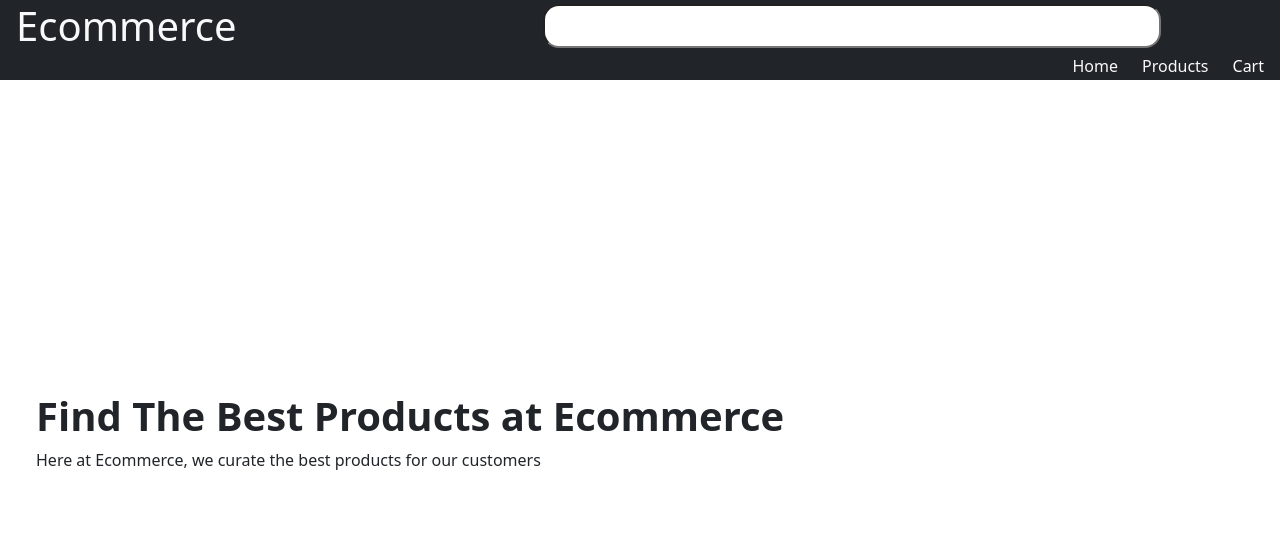
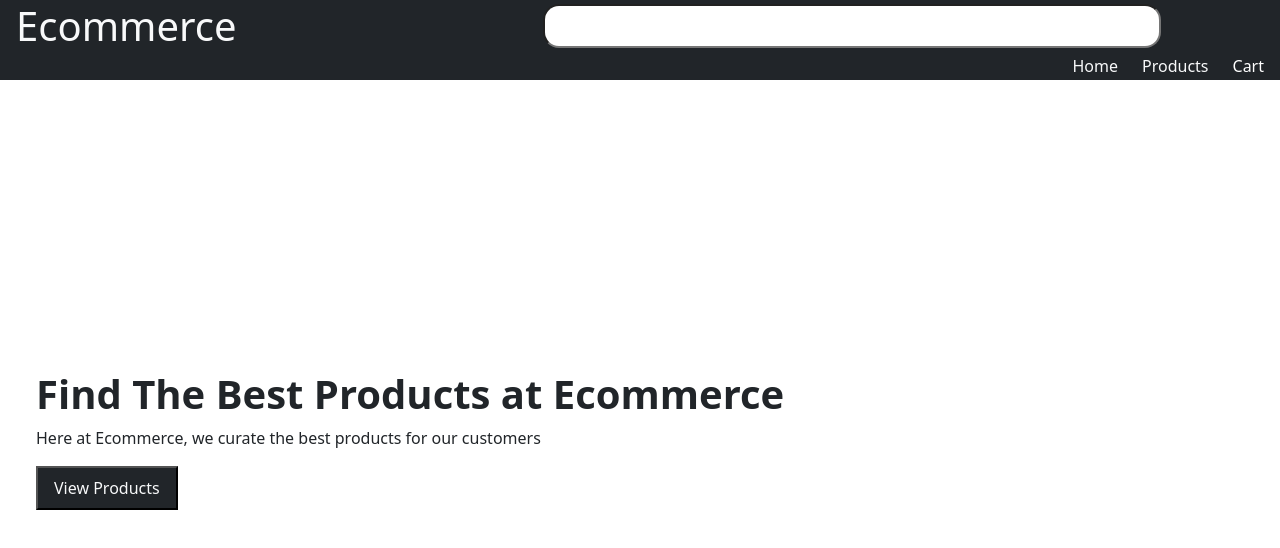
Before and after one commit to locwa/fg-project, an Angular app: page / in a window 1280 px wide. Shown: the top 548 px of the page. Built offline with nearby package versions, Linux system fonts and the light colour scheme.

Commit message:
added button to go to products

```diff
--- a/src/app/home/home.component.html
+++ b/src/app/home/home.component.html
@@ -3,6 +3,11 @@
         <div class="col">
             <h1 class="fw-bold">Find The Best Products at Ecommerce</h1>
             <p>Here at Ecommerce, we curate the best products for our customers</p>
+            <a routerLink="/products">
+                <button class="bg-dark text-light px-3 py-2">
+                    View Products
+                </button>
+            </a>
         </div>
     </div>
 </div>
--- a/src/app/home/home.component.ts
+++ b/src/app/home/home.component.ts
@@ -1,8 +1,9 @@
 import { Component } from '@angular/core';
+import { RouterModule } from '@angular/router';
 
 @Component({
   selector: 'app-home',
-  imports: [],
+  imports: [RouterModule],
   templateUrl: './home.component.html',
   styleUrl: './home.component.css'
 })
```
